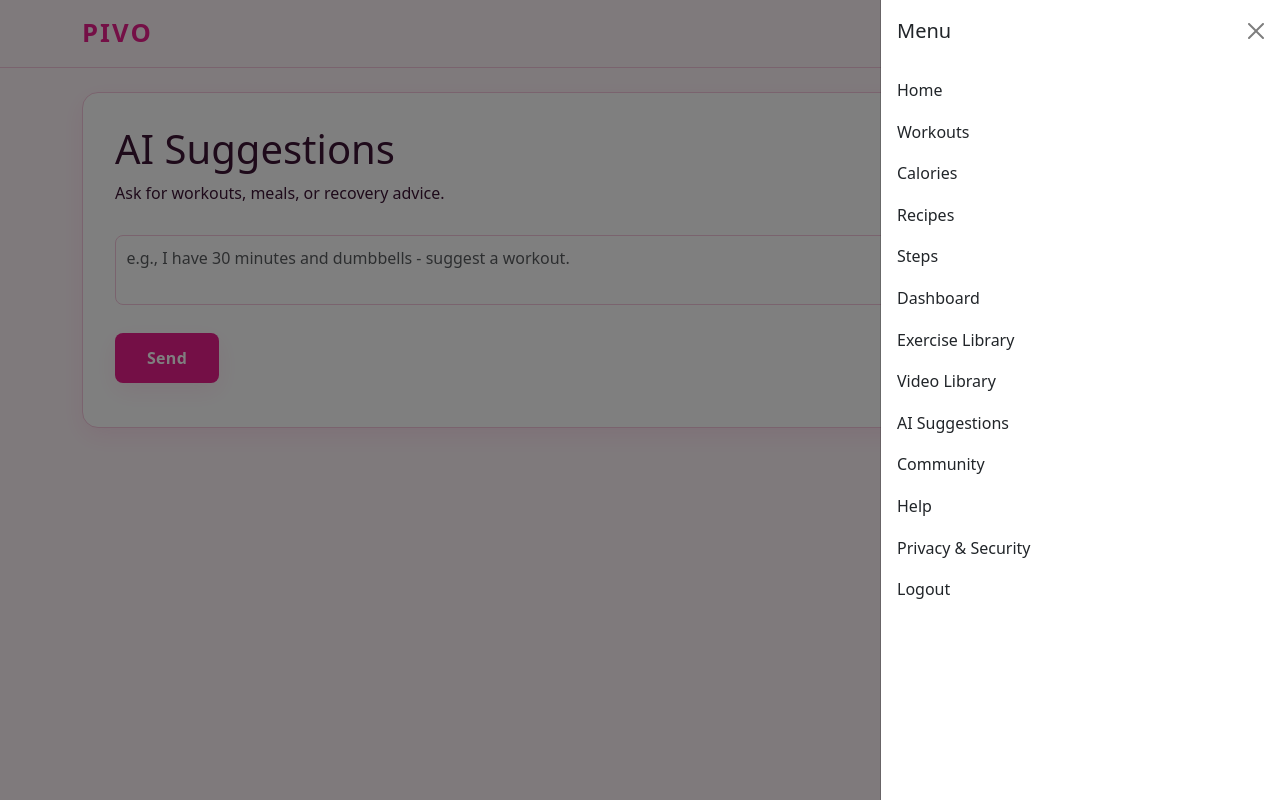
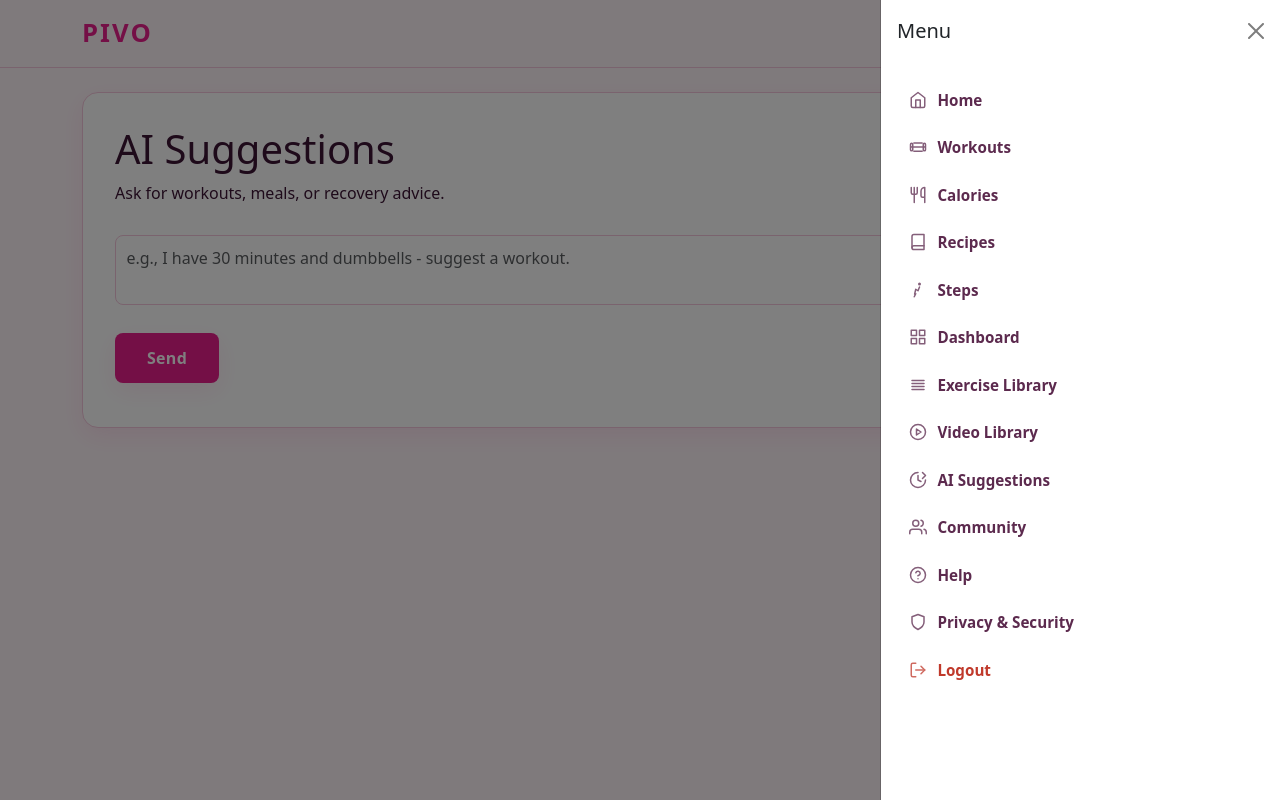
Before and after one commit to MaryanNCanghe/pivo-gym, a Django app: page /ai/ in a window 1280 px wide, after a click that opens the changed part. Run offline with Django 5.2, Linux system fonts and the light colour scheme; the visitor is signed in with stand-in values (Sample User, id 1); data that the repository does not hold is empty; some libraries are stand-ins or nearby versions.

Commit message:
Add icons to sidebar menu items with hover styling
Co-Authored-By: Claude Sonnet 4.6 <noreply@anthropic.com>

```diff
--- a/static/css/pivo.css
+++ b/static/css/pivo.css
@@ -297,3 +297,31 @@ a:hover { color: var(--fern); }
     padding-bottom: calc(60px + env(safe-area-inset-bottom, 0px) + 1rem);
   }
 }
+
+/* =========================
+   SIDEBAR MENU LINKS
+   ========================= */
+
+.pivo-menu-link {
+  display: flex;
+  align-items: center;
+  gap: .65rem;
+  padding: .6rem .75rem;
+  border-radius: 10px;
+  color: var(--pebble);
+  font-weight: 600;
+  font-size: .95rem;
+  text-decoration: none;
+  transition: background .15s, color .15s;
+}
+
+.pivo-menu-link:hover,
+.pivo-menu-link:focus {
+  background: var(--oat);
+  color: var(--olive);
+}
+
+.pivo-menu-link svg {
+  flex-shrink: 0;
+  opacity: .75;
+}
--- a/templates/layout.html
+++ b/templates/layout.html
@@ -80,56 +80,95 @@
   <div class="offcanvas-body">
     <ul class="list-unstyled">
 
-      <li class="mb-3">
-        <a href="{% url 'index' %}" class="nav-link">Home</a>
+      <li class="mb-1">
+        <a href="{% url 'index' %}" class="nav-link pivo-menu-link">
+          <svg width="18" height="18" viewBox="0 0 24 24" fill="none" stroke="currentColor" stroke-width="2" stroke-linecap="round" stroke-linejoin="round"><path d="M3 9l9-7 9 7v11a2 2 0 0 1-2 2H5a2 2 0 0 1-2-2z"/><polyline points="9 22 9 12 15 12 15 22"/></svg>
+          Home
+        </a>
       </li>
 
-      <li class="mb-3">
-        <a href="{% url 'workouts' %}" class="nav-link">Workouts</a>
+      <li class="mb-1">
+        <a href="{% url 'workouts' %}" class="nav-link pivo-menu-link">
+          <svg width="18" height="18" viewBox="0 0 24 24" fill="none" stroke="currentColor" stroke-width="2" stroke-linecap="round" stroke-linejoin="round"><path d="M6.5 6.5h11M6.5 17.5h11M3 12h18M2 8.5C2 7.67 2.67 7 3.5 7S5 7.67 5 8.5v7c0 .83-.67 1.5-1.5 1.5S2 16.33 2 15.5v-7zm17 0c0-.83.67-1.5 1.5-1.5s1.5.67 1.5 1.5v7c0 .83-.67 1.5-1.5 1.5S19 16.33 19 15.5v-7z"/></svg>
+          Workouts
+        </a>
       </li>
 
-      <li class="mb-3">
-        <a href="{% url 'meals' %}" class="nav-link">Calories</a>
+      <li class="mb-1">
+        <a href="{% url 'meals' %}" class="nav-link pivo-menu-link">
+          <svg width="18" height="18" viewBox="0 0 24 24" fill="none" stroke="currentColor" stroke-width="2" stroke-linecap="round" stroke-linejoin="round"><path d="M3 2v7c0 1.1.9 2 2 2h4a2 2 0 0 0 2-2V2"/><path d="M7 2v20"/><path d="M21 15V2v0a5 5 0 0 0-5 5v6c0 1.1.9 2 2 2h3zm0 0v7"/></svg>
+          Calories
+        </a>
       </li>
 
-      <li class="mb-3">
-        <a href="{% url 'recipes' %}" class="nav-link">Recipes</a>
+      <li class="mb-1">
+        <a href="{% url 'recipes' %}" class="nav-link pivo-menu-link">
+          <svg width="18" height="18" viewBox="0 0 24 24" fill="none" stroke="currentColor" stroke-width="2" stroke-linecap="round" stroke-linejoin="round"><path d="M4 19.5A2.5 2.5 0 0 1 6.5 17H20"/><path d="M6.5 2H20v20H6.5A2.5 2.5 0 0 1 4 19.5v-15A2.5 2.5 0 0 1 6.5 2z"/></svg>
+          Recipes
+        </a>
       </li>
 
-      <li class="mb-3">
-        <a href="{% url 'steps' %}" class="nav-link">Steps</a>
+      <li class="mb-1">
+        <a href="{% url 'steps' %}" class="nav-link pivo-menu-link">
+          <svg width="18" height="18" viewBox="0 0 24 24" fill="none" stroke="currentColor" stroke-width="2" stroke-linecap="round" stroke-linejoin="round"><path d="M13 4a1 1 0 1 0 2 0 1 1 0 0 0-2 0"/><path d="M7.5 17.5L9 11l3 2 2-5"/><path d="M7 21l2-4"/></svg>
+          Steps
+        </a>
       </li>
 
-      <li class="mb-3">
-        <a href="{% url 'dashboard' %}" class="nav-link">Dashboard</a>
+      <li class="mb-1">
+        <a href="{% url 'dashboard' %}" class="nav-link pivo-menu-link">
+          <svg width="18" height="18" viewBox="0 0 24 24" fill="none" stroke="currentColor" stroke-width="2" stroke-linecap="round" stroke-linejoin="round"><rect x="3" y="3" width="7" height="7"/><rect x="14" y="3" width="7" height="7"/><rect x="14" y="14" width="7" height="7"/><rect x="3" y="14" width="7" height="7"/></svg>
+          Dashboard
+        </a>
       </li>
 
-      <li class="mb-3">
-        <a href="{% url 'exercise_list' %}" class="nav-link">Exercise Library</a>
+      <li class="mb-1">
+        <a href="{% url 'exercise_list' %}" class="nav-link pivo-menu-link">
+          <svg width="18" height="18" viewBox="0 0 24 24" fill="none" stroke="currentColor" stroke-width="2" stroke-linecap="round" stroke-linejoin="round"><path d="M4 6h16M4 10h16M4 14h16M4 18h16"/></svg>
+          Exercise Library
+        </a>
       </li>
 
-      <li class="mb-3">
-        <a href="{% url 'videos' %}" class="nav-link">Video Library</a>
+      <li class="mb-1">
+        <a href="{% url 'videos' %}" class="nav-link pivo-menu-link">
+          <svg width="18" height="18" viewBox="0 0 24 24" fill="none" stroke="currentColor" stroke-width="2" stroke-linecap="round" stroke-linejoin="round"><circle cx="12" cy="12" r="10"/><polygon points="10 8 16 12 10 16 10 8"/></svg>
+          Video Library
+        </a>
       </li>
 
-      <li class="mb-3">
-        <a href="{% url 'ai' %}" class="nav-link">AI Suggestions</a>
+      <li class="mb-1">
+        <a href="{% url 'ai' %}" class="nav-link pivo-menu-link">
+          <svg width="18" height="18" viewBox="0 0 24 24" fill="none" stroke="currentColor" stroke-width="2" stroke-linecap="round" stroke-linejoin="round"><path d="M12 2a10 10 0 1 0 10 10"/><path d="M12 6v6l4 2"/><path d="M18 2l4 4-4 4"/></svg>
+          AI Suggestions
+        </a>
       </li>
 
-      <li class="mb-3">
-        <a href="{% url 'community' %}" class="nav-link">Community</a>
+      <li class="mb-1">
+        <a href="{% url 'community' %}" class="nav-link pivo-menu-link">
+          <svg width="18" height="18" viewBox="0 0 24 24" fill="none" stroke="currentColor" stroke-width="2" stroke-linecap="round" stroke-linejoin="round"><path d="M17 21v-2a4 4 0 0 0-4-4H5a4 4 0 0 0-4 4v2"/><circle cx="9" cy="7" r="4"/><path d="M23 21v-2a4 4 0 0 0-3-3.87"/><path d="M16 3.13a4 4 0 0 1 0 7.75"/></svg>
+          Community
+        </a>
       </li>
 
-      <li class="mb-3">
-        <a href="{% url 'help' %}" class="nav-link">Help</a>
+      <li class="mb-1">
+        <a href="{% url 'help' %}" class="nav-link pivo-menu-link">
+          <svg width="18" height="18" viewBox="0 0 24 24" fill="none" stroke="currentColor" stroke-width="2" stroke-linecap="round" stroke-linejoin="round"><circle cx="12" cy="12" r="10"/><path d="M9.09 9a3 3 0 0 1 5.83 1c0 2-3 3-3 3"/><line x1="12" y1="17" x2="12.01" y2="17"/></svg>
+          Help
+        </a>
       </li>
 
-      <li class="mb-3">
-        <a href="{% url 'privacy' %}" class="nav-link">Privacy &amp; Security</a>
+      <li class="mb-1">
+        <a href="{% url 'privacy' %}" class="nav-link pivo-menu-link">
+          <svg width="18" height="18" viewBox="0 0 24 24" fill="none" stroke="currentColor" stroke-width="2" stroke-linecap="round" stroke-linejoin="round"><path d="M12 22s8-4 8-10V5l-8-3-8 3v7c0 6 8 10 8 10z"/></svg>
+          Privacy &amp; Security
+        </a>
       </li>
 
-      <li class="mb-3">
-        <a href="{% url 'logout' %}" class="nav-link">Logout</a>
+      <li class="mb-1">
+        <a href="{% url 'logout' %}" class="nav-link pivo-menu-link" style="color:#c0392b;">
+          <svg width="18" height="18" viewBox="0 0 24 24" fill="none" stroke="currentColor" stroke-width="2" stroke-linecap="round" stroke-linejoin="round"><path d="M9 21H5a2 2 0 0 1-2-2V5a2 2 0 0 1 2-2h4"/><polyline points="16 17 21 12 16 7"/><line x1="21" y1="12" x2="9" y2="12"/></svg>
+          Logout
+        </a>
       </li>
 
       <li class="mt-4">
```
Also changed, not shown: 2 other files.
